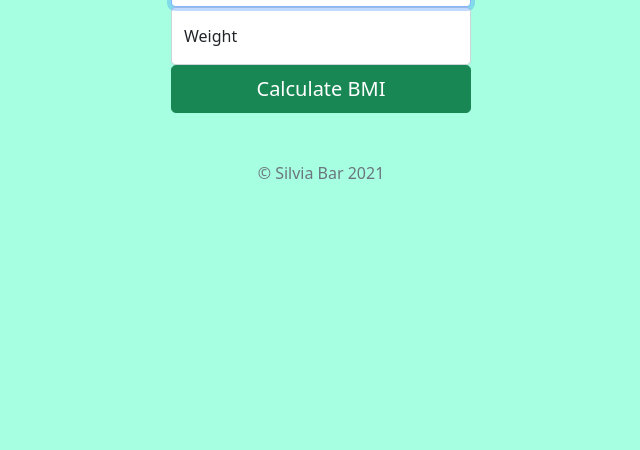
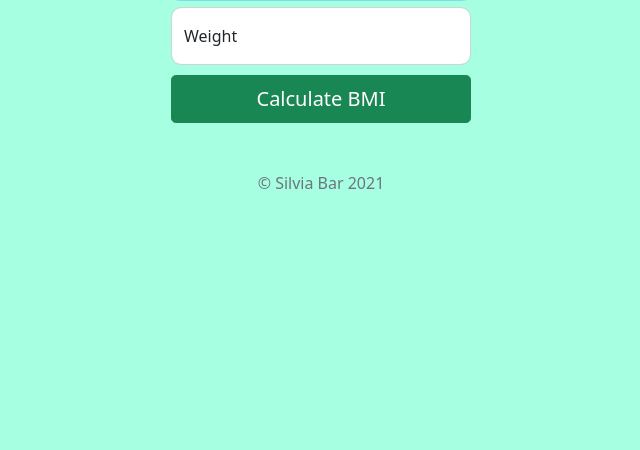
Before and after one commit to SilviaBarcellini/bmi-calculator, a website: page index.html in a window 1280 px wide. Shown: the part 350-800 px from the top of the page, without its empty margins (319-959 px from the left). Drawn offline with nearby package versions, Linux system fonts and the light colour scheme.

Commit message:
💄 add margin

```diff
--- a/public/css/styles.css
+++ b/public/css/styles.css
@@ -26,14 +26,13 @@ body {
   z-index: 2;
 }
 
-.form-signin input[type="email"] {
+.form-signin input[type="text"] {
   margin-bottom: -1px;
   border-bottom-right-radius: 0;
   border-bottom-left-radius: 0;
 }
 
-.form-signin input[type="password"] {
+.form-signin input[type="text"] {
   margin-bottom: 10px;
-  border-top-left-radius: 0;
-  border-top-right-radius: 0;
+  border-radius: 10px;
 }
```
